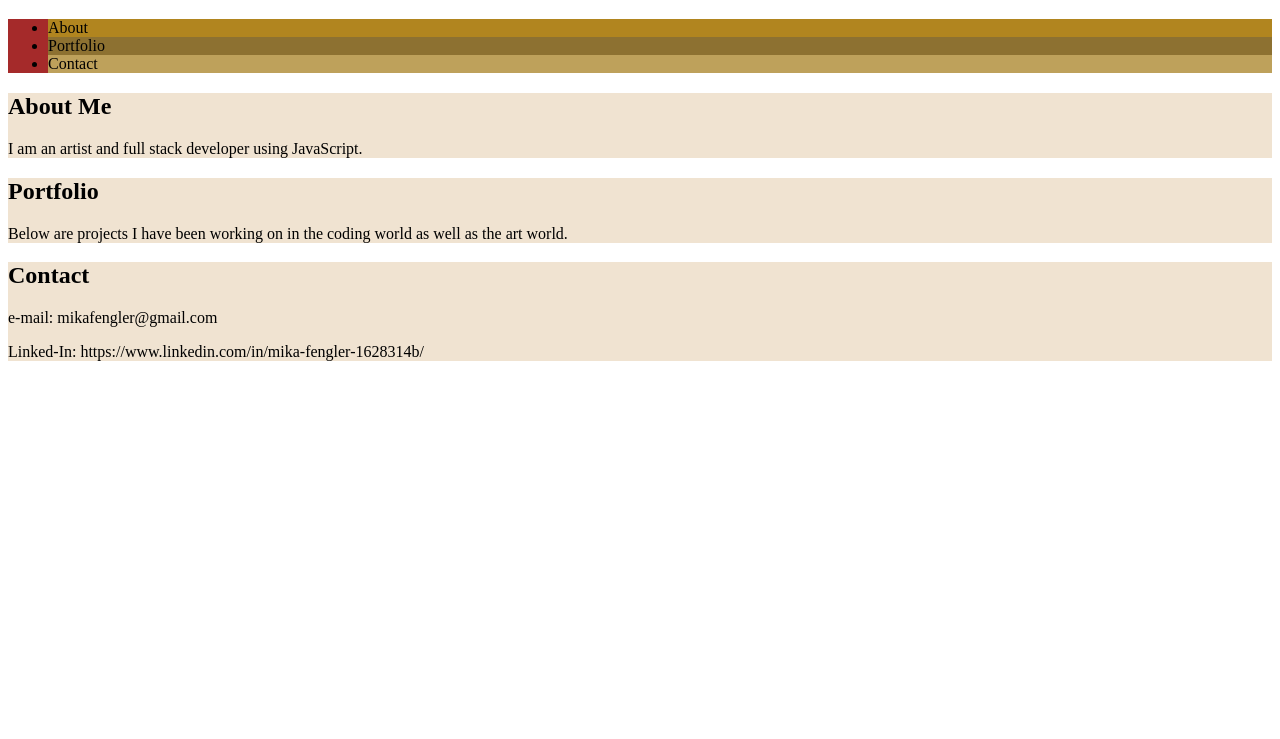
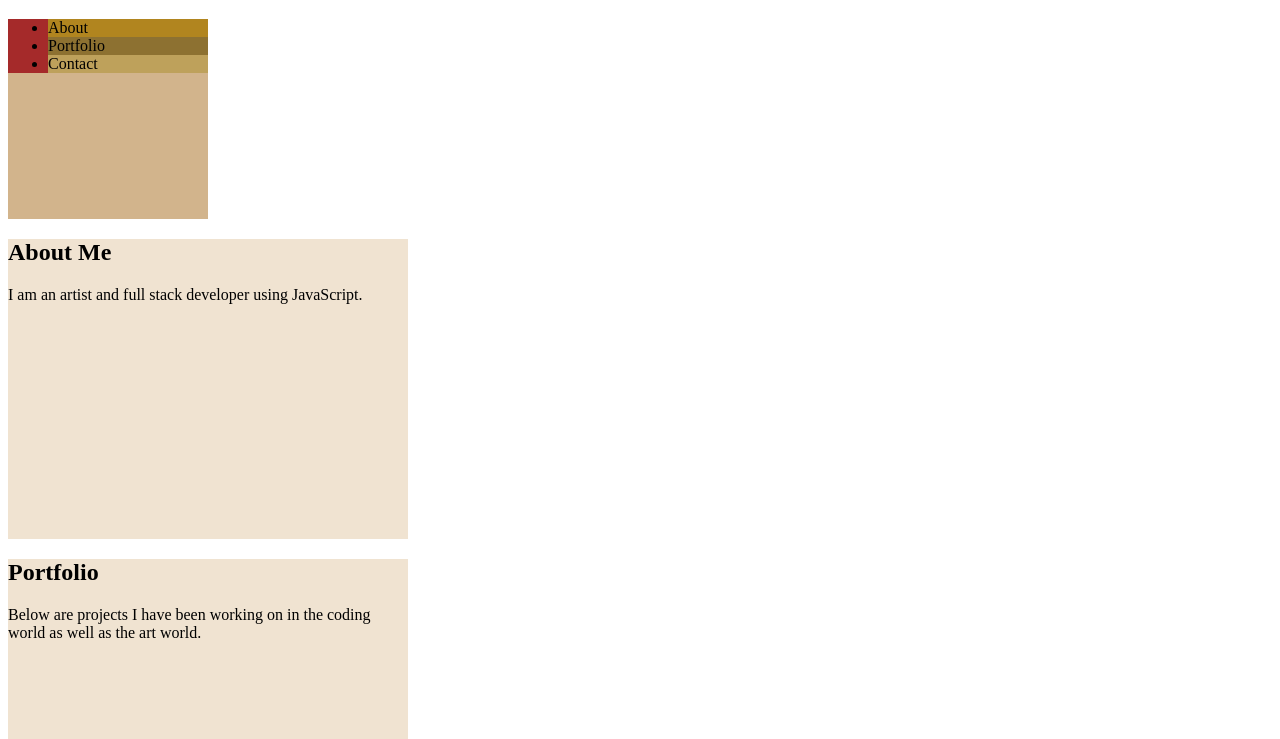
Before and after one commit to mikafeng/Mod-2-CSS, a plain HTML site: page index.html in a window 1280 px wide. Shown: the part 61-800 px from the top of the page. Drawn offline with Linux system fonts and the light colour scheme.

Commit message:
add box styling

```diff
--- a/index.html
+++ b/index.html
@@ -10,7 +10,7 @@
 <body>
   <h1 class="title">Mika Fengler</h1>
 
- <nav class="navstyle">
+ <nav class="navstyle box">
   <ul id="navlist">
     <li id="about"> About </li>
     <li id="portfolio"> Portfolio </li>
--- a/style.css
+++ b/style.css
@@ -2,11 +2,20 @@
     background-color: rgba(189, 157, 206, 0.481);
 }
 
+.box{
+    width: 200px;
+    height: 200px
+}
+.box-color{
+    background-color: aqua;
+}
 .navstyle{
    background-color: tan;
 }
 
 .section{
+    width: 400px;
+    height: 300px;
     background-color: rgba(233, 213, 187, 0.672);
 }
 
```
